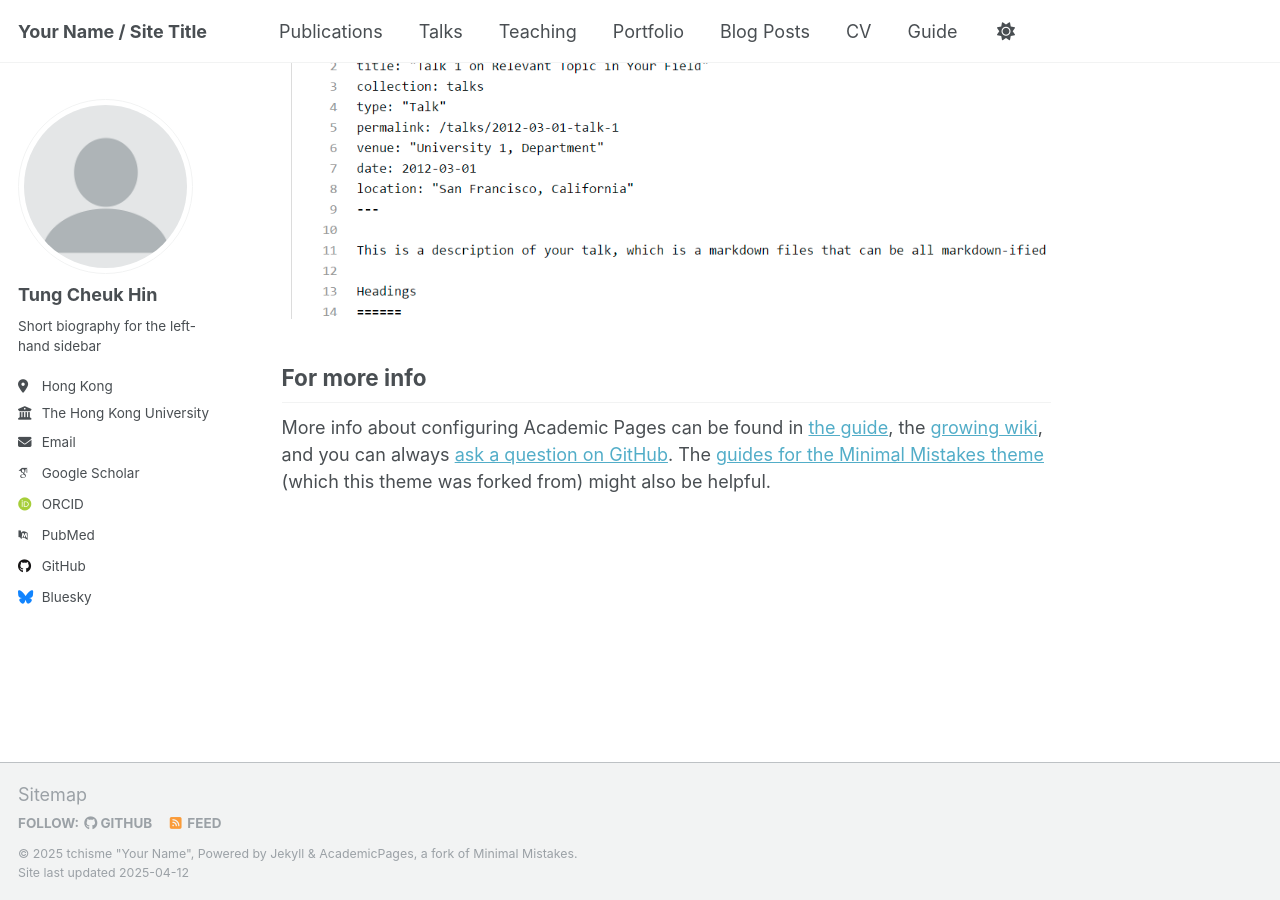
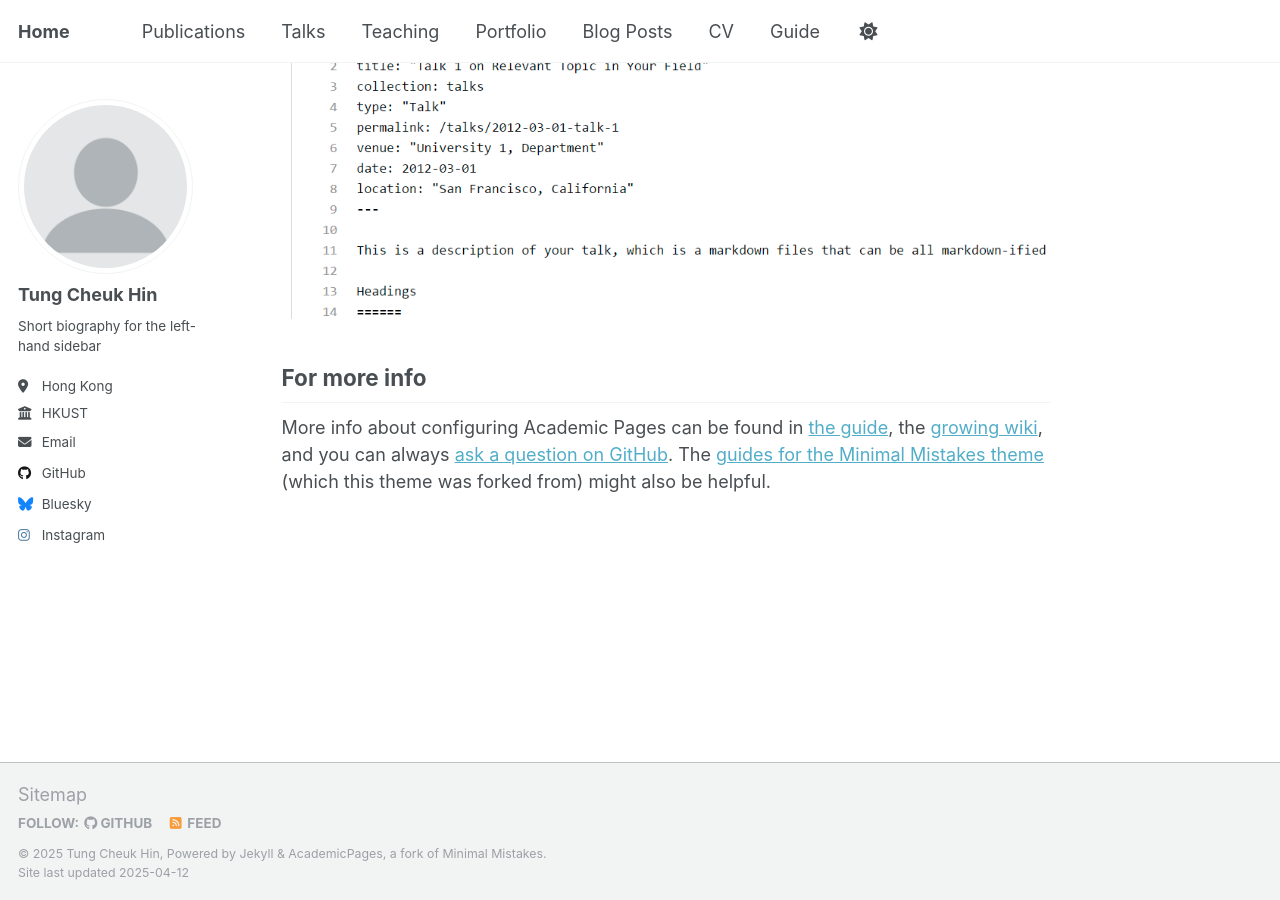
Before and after one commit to tchisme/tchisme.github.io, a Jekyll site: the page built from _pages/about.md, in a window 1280 px wide and 900 px high, scrolled down 2636 px. Built offline with Jekyll 4.4.1, drawn with Linux system fonts in a browser that asks for light colours; some web fonts are replaced.

Commit message:
Update _config.yml
Change of personal information on the left hand side of the main page

```diff
--- a/_config.yml
+++ b/_config.yml
@@ -9,9 +9,9 @@
 # Basic Site Settings
 locale                   : "en-US"
 site_theme               : "default"
-title                    : "Your Name / Site Title"
+title                    : "Home"
 title_separator          : "-"
-name                     : tchisme "Your Name"
+name                     : "Tung Cheuk Hin"
 description              : &description "personal description"
 url                      : https://tchisme.github.io # the base hostname & protocol for your site e.g. "https://[your GitHub username].github.io"
 baseurl                  : "" # the subpath of your site, e.g. "/blog"
@@ -27,17 +27,17 @@ author:
   pronouns         : # example: "she/her"
   bio              : "Short biography for the left-hand sidebar"
   location         : "Hong Kong"
-  employer         : "The Hong Kong University of Science and Technology"
+  employer         : "HKUST"
   uri              : # URL
   email            : "chtungab@connect.ust.hk"
 
   # Academic websites
   arxiv            : # URL - Update with the correct link to your profile
-  googlescholar    : "https://scholar.google.com/citations?user=PS_CX0AAAAAJ"
+  googlescholar    : # URL
   impactstory      : # URL
-  orcid            : "http://orcid.org/yourorcidurl"
+  orcid            : # URL
   semantic         : # URL
-  pubmed           : "https://www.ncbi.nlm.nih.gov/pubmed/?term=john+snow"
+  pubmed           : # URL
   researchgate     : # URL
   scopus           : # URL
 
@@ -45,7 +45,7 @@ author:
   bitbucket        : # Username - Update with your username on the site
   codepen          : # Username
   dribbble         : # Username
-  github           : "academicpages"
+  github           : "tchisme"
   kaggle           : # Username
   stackoverflow    : # User number or user number and name (i.e., use "1" or "1/jeff-atwood")
 
@@ -57,7 +57,7 @@ author:
   goodreads        : # Username
   google_plus      : # Username
   keybase          : # Username
-  instagram        : # Username
+  instagram        : "tchisme"
   lastfm           : # Username
   linkedin         : # Username
   mastodon         : # URL
```
